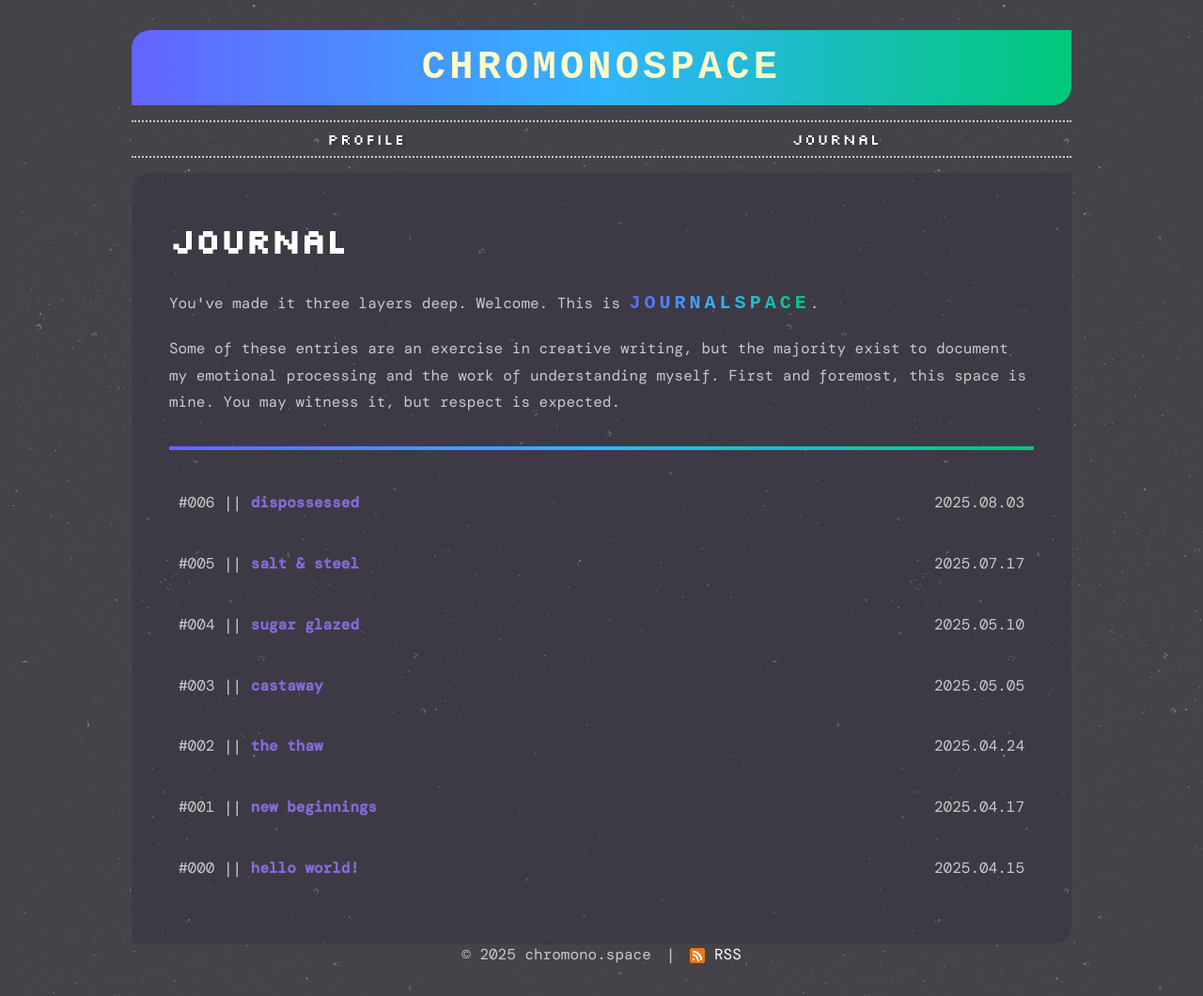
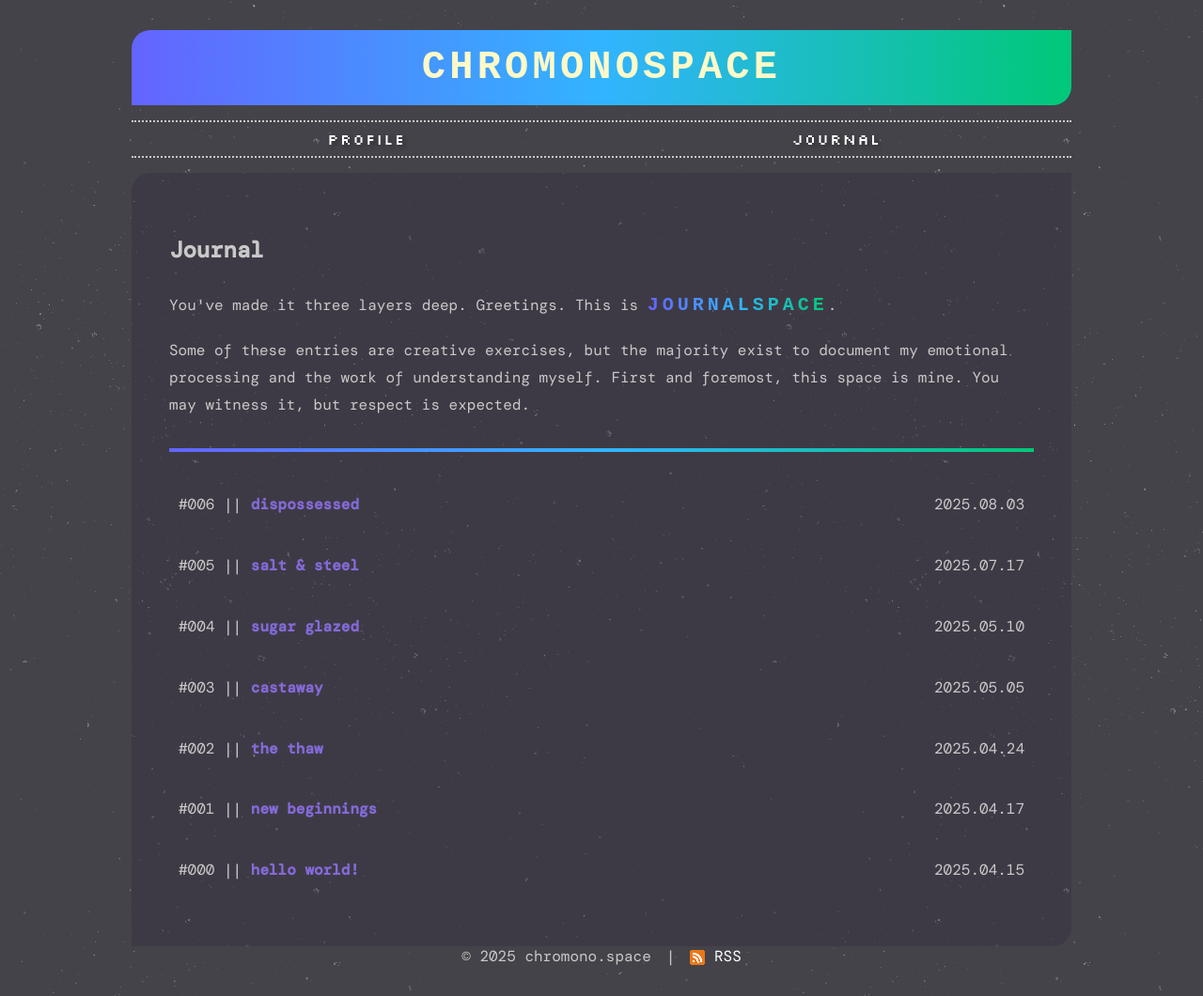
Before and after one commit to iridiumquartz/chromonospace, a Jekyll site: the page built from journal/index.html, in a window 1280 px wide. Shown: the whole page at 94% size. Built offline with Jekyll 4.4.1, drawn with Linux system fonts in a browser that asks for light colours; some web fonts are replaced.

Commit message:
Update index.html

```diff
--- a/journal/index.html
+++ b/journal/index.html
@@ -4,12 +4,10 @@
 ---
 
 <section>
-  <h2>Journal</h2>
-
-  <p>You've made it three layers deep. Welcome. This is <strong>JOURNALSPACE</strong>.</p>
-  <p>Some of these entries are an exercise in creative writing, but the majority exist to document my emotional processing and the work of understanding myself. First and foremost, this space is mine. You may witness it, but respect is expected.</p>
+  <h1>Journal</h1>
+  <p>You've made it three layers deep. Greetings. This is <strong>JOURNALSPACE</strong>.</p>
+  <p>Some of these entries are creative exercises, but the majority exist to document my emotional processing and the work of understanding myself. First and foremost, this space is mine. You may witness it, but respect is expected.</p>
   <hr>
-
   {% assign total = site.posts | size %}
   {% for post in site.posts %}
     {% assign n = total | minus: forloop.index0 | minus: 1 %}
```
